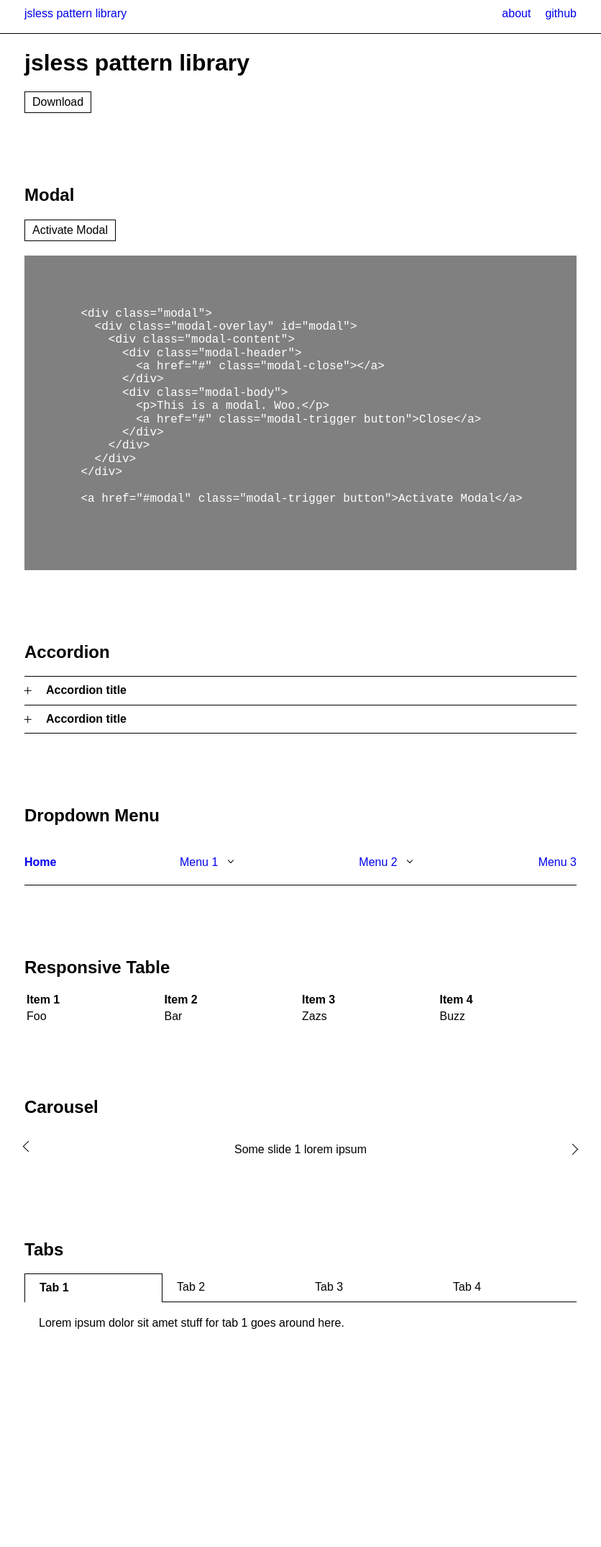
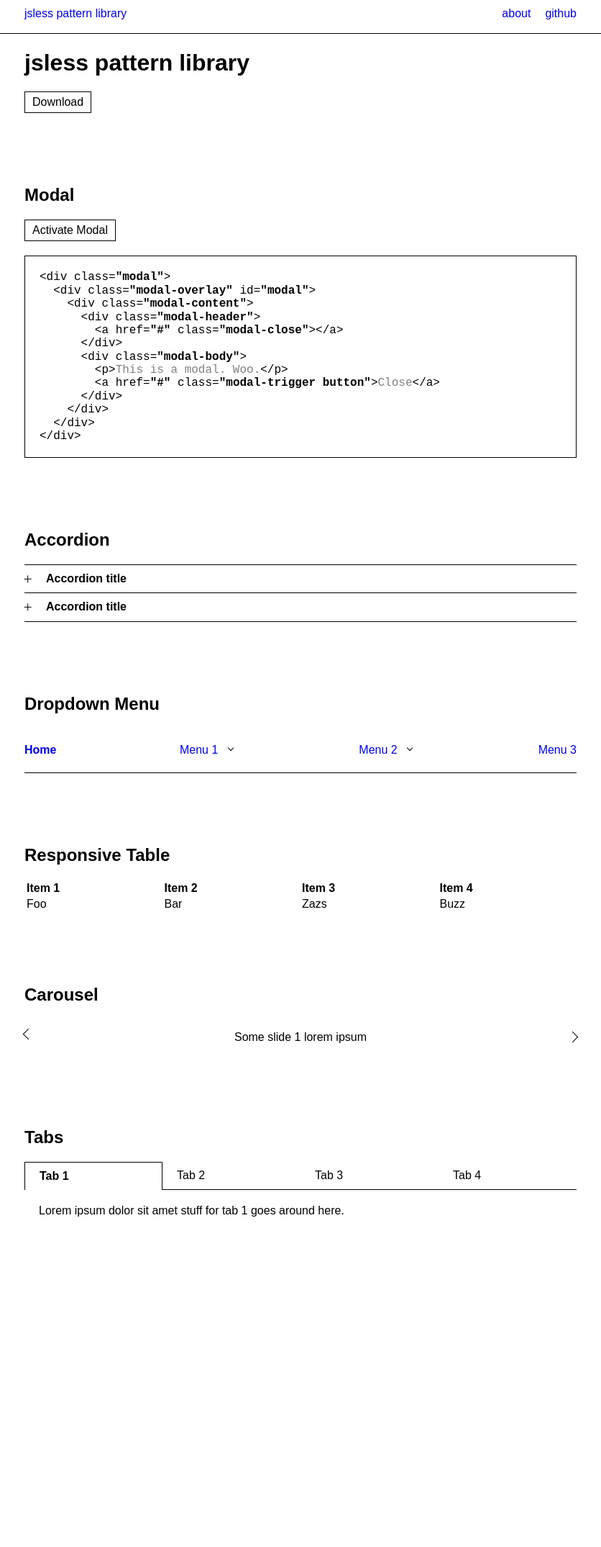
Before and after one commit to harrypujols/jsless, a Jekyll site: the page built from index.html, in a window 1280 px wide. Shown: the whole page at 72% size, without its empty margins (222-1058 px from the left). Built offline with Jekyll 4.4.1, drawn with Linux system fonts in a browser that asks for light colours; after the commit the page ends 1994 px from its top, so only the background shows below that.

Commit message:
Syntax highlighting

```diff
--- a/_includes/modal.html
+++ b/_includes/modal.html
@@ -15,10 +15,7 @@
 <a href="#modal" class="modal-trigger button">Activate Modal</a>
 
 
-<pre class="sample">
-  <code>
 {% highlight html %}
-    {% raw %}
 <div class="modal">
   <div class="modal-overlay" id="modal">
     <div class="modal-content">
@@ -32,9 +29,4 @@
     </div>
   </div>
 </div>
-
-    <a href="#modal" class="modal-trigger button">Activate Modal</a>
-    {% endraw %}
 {% endhighlight %}
-  </code>
-</pre>
--- a/_sass/_global.scss
+++ b/_sass/_global.scss
@@ -19,9 +19,3 @@
 .section {
   margin: 100px 0;
 }
-
-.sample {
-  margin-top: 20px;
-  background-color: grey;
-  color: white !important;
-}
--- /dev/null
+++ b/_sass/_syntax.scss
@@ -0,0 +1,20 @@
+.highlight {
+  padding: 20px;
+  margin: 20px 0 0 0;
+  border: 1px solid black;
+  color: grey;
+
+  pre {
+    margin: 0;
+  }
+
+  .nt,
+  .na,
+  .s {
+    color: black;
+  }
+
+  .s {
+    font-weight: bold;
+  }
+}
--- a/css/main.scss
+++ b/css/main.scss
@@ -3,3 +3,4 @@
 @import "settings";
 @import "global";
 @import "navbar";
+@import "syntax";
```
Lines whose indentation alone changed are shown as unchanged.
